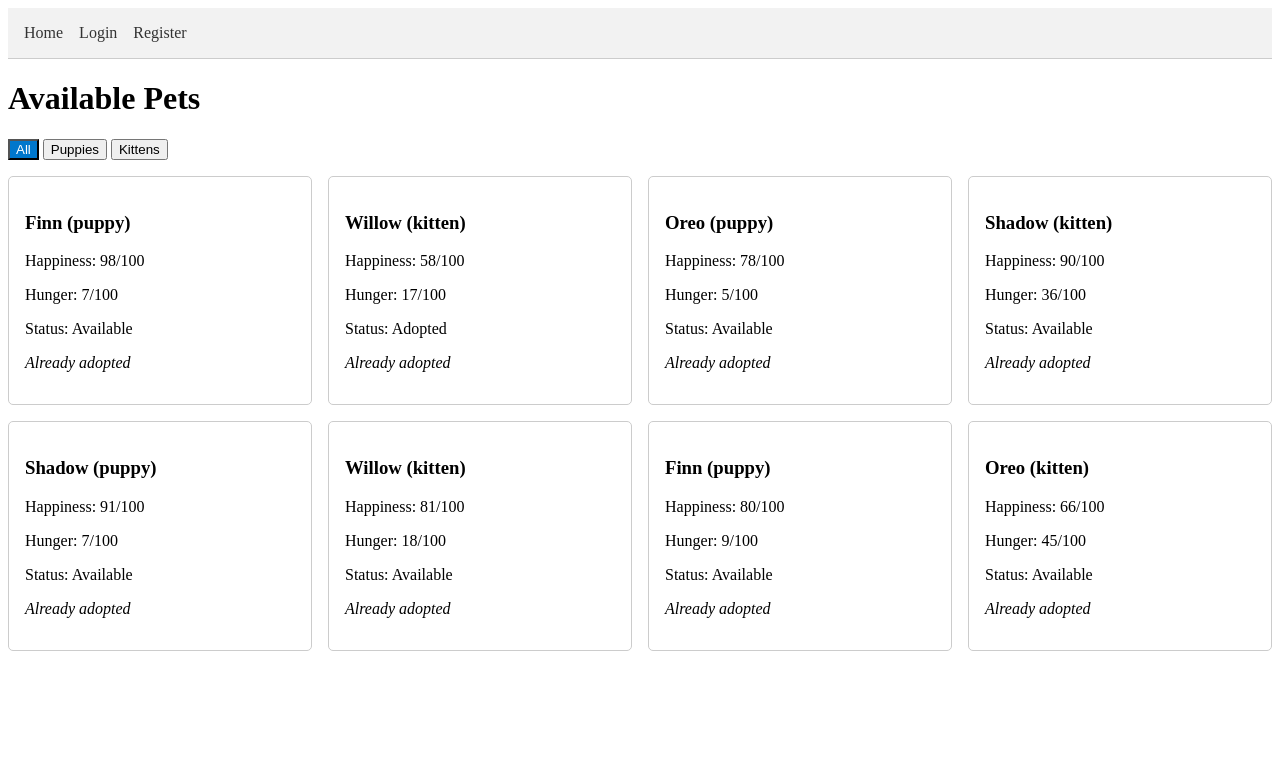
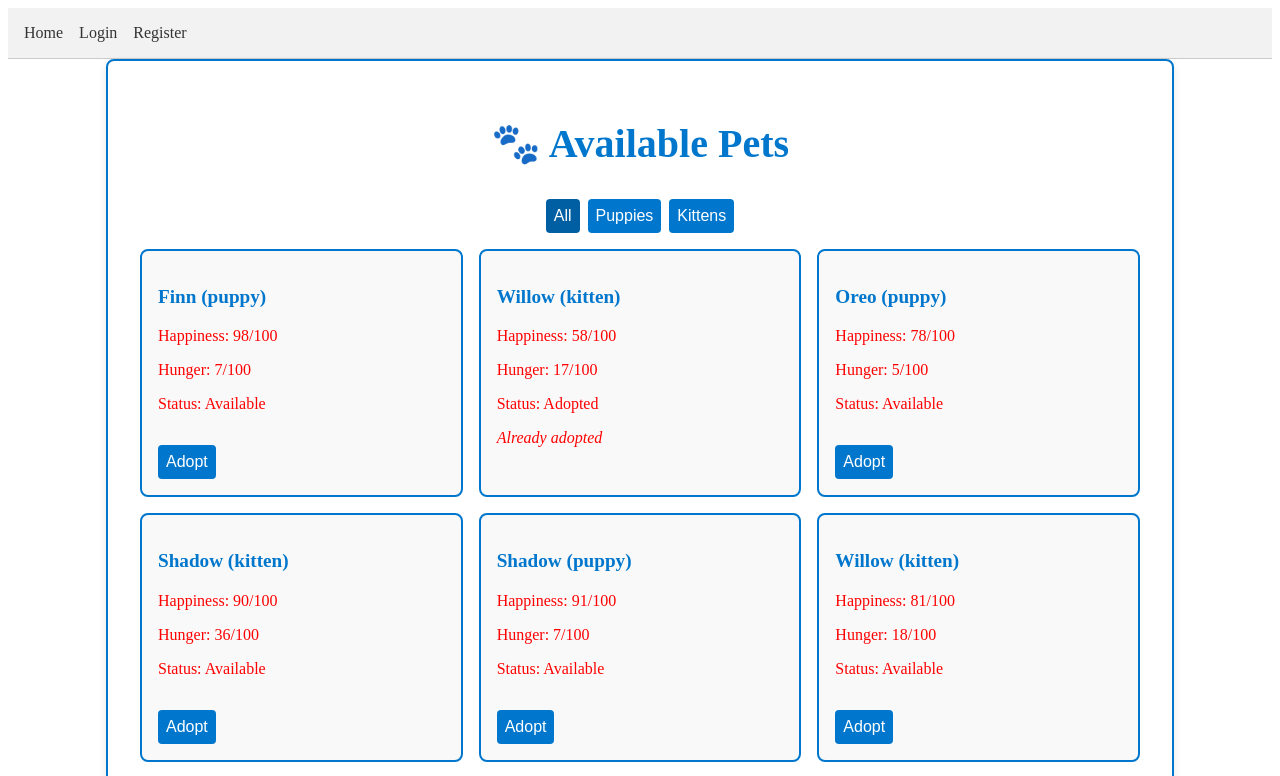
Before and after one commit to MohmadRaed/PetProject, a SvelteKit app: page /pets in a window 1280 px wide. Shown: the top 776 px of the page. Built offline with nearby package versions, Linux system fonts and the light colour scheme.

Commit message:
Update +page.svelte

```diff
--- a/src/routes/(frontend)/pets/+page.svelte
+++ b/src/routes/(frontend)/pets/+page.svelte
@@ -25,7 +25,7 @@
         const res = await fetch('/api/pets');
         if (res.ok) {
             pets = await res.json();
-            console.log('Loaded pets:', pets); // burayı ekledik
+            console.log('Loaded pets:', pets); //
         } else {
             error = 'Failed to load pets';
             console.error('Failed to load pets');
@@ -55,13 +55,14 @@
     }
 </script>
 
-<h1>Available Pets</h1>
-
+<div class="container">
+    <div class="box">
+        <h1>🐾 Available Pets</h1>
 
         {#if success}<p style="color: green;">{success}</p>{/if}
         {#if error}<p style="color: red;">{error}</p>{/if}
 
-<div>
+        <div class="buttons">
             <button class:active={selectedType === ''} on:click={() => selectedType = ''}>All</button>
             <button class:active={selectedType === 'puppy'} on:click={() => selectedType = 'puppy'}>Puppies</button>
             <button class:active={selectedType === 'kitten'} on:click={() => selectedType = 'kitten'}>Kittens</button>
@@ -75,22 +76,77 @@
                     <p>Hunger: {pet.hunger}/100</p>
                     <p>Status: {pet.owner === null ? 'Available' : 'Adopted'}</p>
 
-            {#if user && !pet.owner}
+                    {#if !pet.owner}
                         <button on:click={() => adoptPet(pet.id)}>Adopt</button>
                     {:else}
                         <p><i>Already adopted</i></p>
                     {/if}
-
                 </li>
             {/each}
         </ul>
+    </div>
+</div>
 
 <style>
-    button.active {
+    /* Center the body content */
+    body {
+        display: flex;
+        justify-content: center;
+        align-items: center;
+        height: 100vh;
+        margin: 0;
+        background-color: #f4f4f9; /* Light background color */
+    }
+
+    /* Centered content container */
+    .container {
+        display: flex;
+        justify-content: center;
+        align-items: center;
+        width: 100%;
+    }
+
+    /* Box styling */
+    .box {
+        padding: 2rem;
+        border: 2px solid #0077cc; /* Blue border for the box */
+        background-color: white;
+        border-radius: 8px;
+        box-shadow: 0 4px 10px rgba(0, 0, 0, 0.1);
+        max-width: 1000px;
+        width: 100%;
+        text-align: center;
+    }
+
+    /* Title styling with emoji */
+    h1 {
+        font-size: 2.5rem;
+        color: #0077cc;
+        margin-bottom: 1rem;
+    }
+
+    /* Button styling */
+    button {
+        padding: 0.5rem;
+        font-size: 1rem;
         background-color: #0077cc;
         color: white;
+        border: none;
+        border-radius: 4px;
+        cursor: pointer;
+        margin-top: 1rem;
     }
 
+    button:hover {
+        background-color: #005fa3;
+    }
+
+    /* Button active class for selected pet type filter */
+    button.active {
+        background-color: #005fa3;
+    }
+
+    /* List and pet card styling */
     ul {
         list-style: none;
         padding: 0;
@@ -100,8 +156,33 @@
     }
 
     li {
-        border: 1px solid #ccc;
+        border: 2px solid #0077cc; /* Blue outline for each pet card */
         padding: 1rem;
-        border-radius: 5px;
+        border-radius: 8px;
+        background-color: #f9f9f9;
+        text-align: left;
+    }
+
+    /* Pet information styling */
+    h3 {
+        color: #0077cc;
+        font-size: 1.2rem;
+    }
+
+    p {
+        font-size: 1rem;
+        color: #333;
+    }
+
+    /* Error message styling */
+    p {
+        color: red;
+    }
+
+    /* Styling for buttons inside list items */
+    .buttons {
+        display: flex;
+        justify-content: center;
+        gap: 0.5rem;
     }
 </style>
```
Lines whose indentation alone changed are shown as unchanged.
